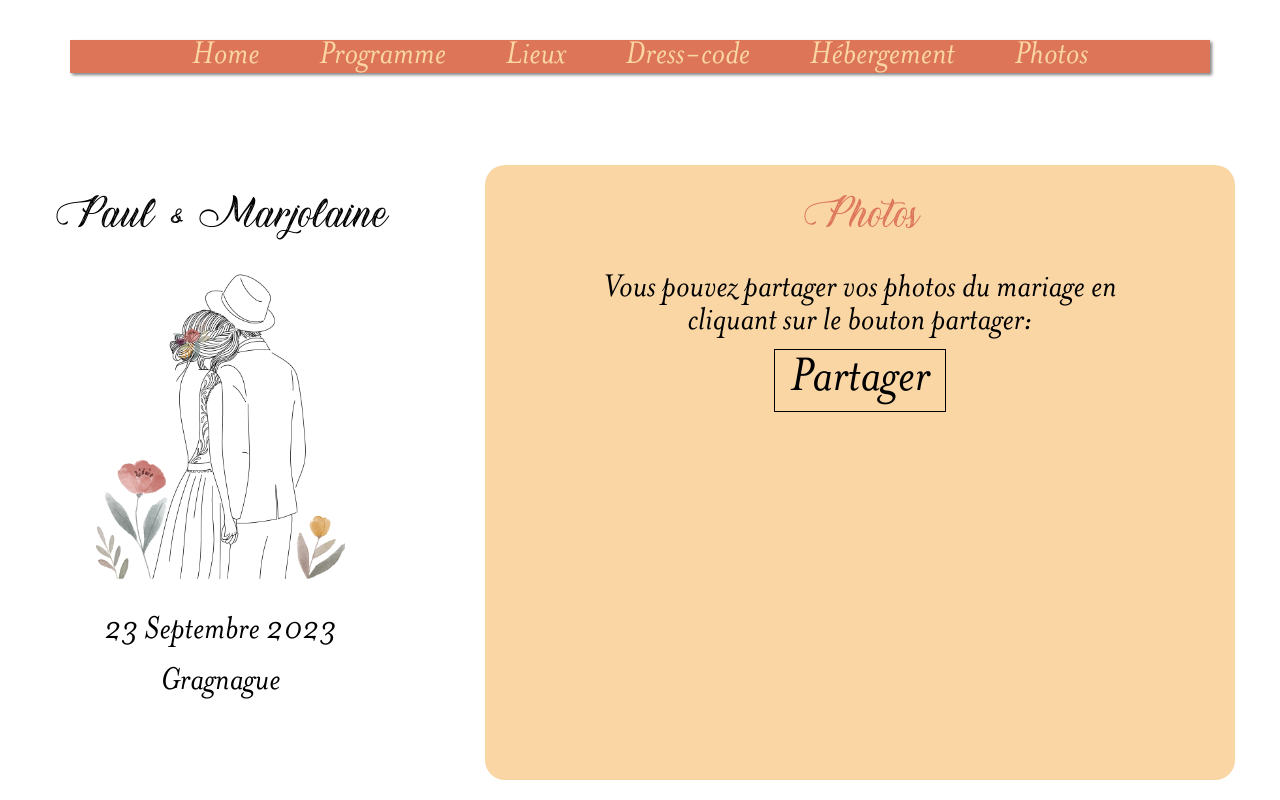
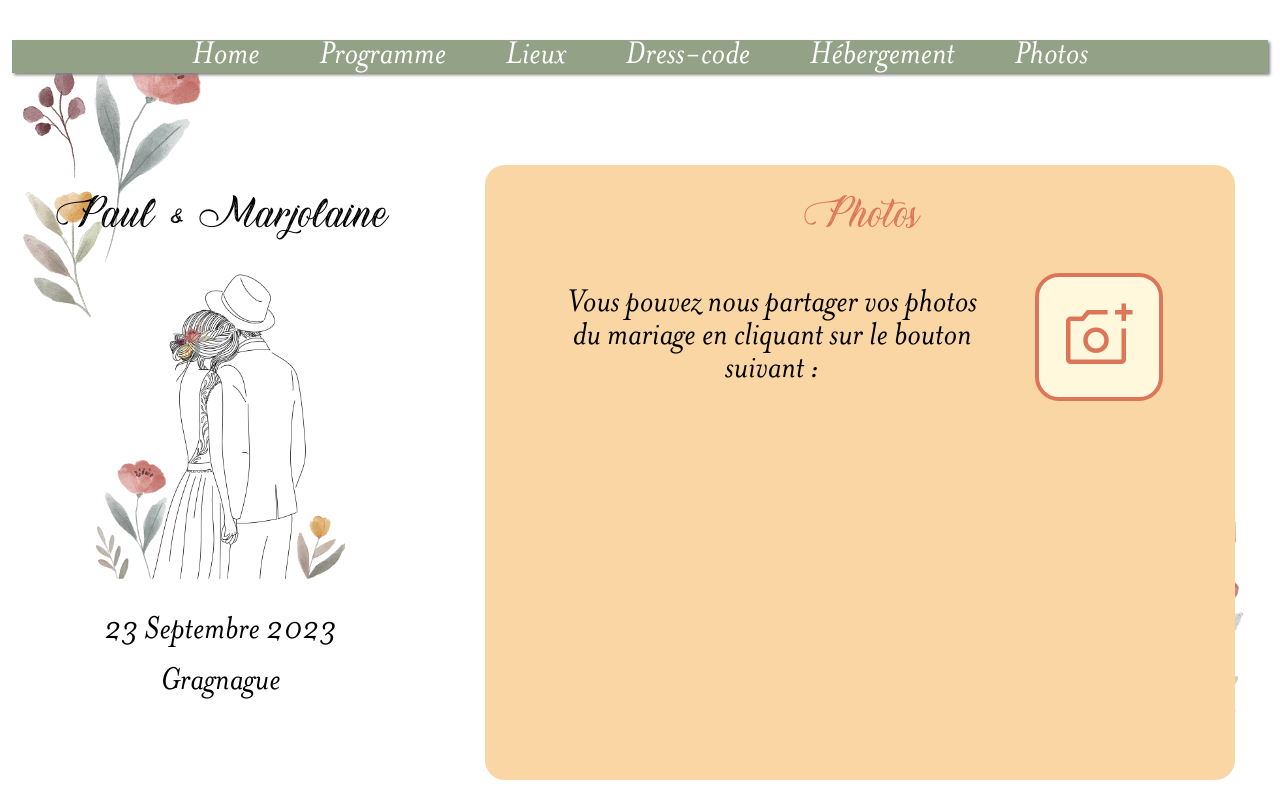
Before and after one commit to lapinoux02/PMFront, a plain HTML site: page index.html in a window 1280 px wide. Both pictures are taken after a click on the element "Photos". Drawn offline with nearby package versions, Linux system fonts and the light colour scheme.

Commit message:
Changed style

```diff
--- a/app.css
+++ b/app.css
@@ -59,13 +59,16 @@ body, html {
     align-items: center;
     overflow-y: auto;
     background: white;
+	background-image: url(assets/fleurs\ coin\ droit.png), url(assets/fleurs\ coin\ gauche.png);
+	background-position: bottom right, top left;
+	background-repeat: no-repeat;
+	background-size: 300px, 300px;
 }
 
 .header {
 	position: fixed;
 	top: 40px;
-	width: calc(100vw - 140px);
-	height: var(--header-height - 70px);
+	padding: 0 150px;
 	box-shadow: 2px 2px 3px grey;
 	display: flex;
 	justify-content: center;
@@ -73,13 +76,13 @@ body, html {
 	align-items: center;
 	font-size: 60px;
 	font-family: honey;
-	background: var(--color1);
+	background: var(--color4);
 }
 
 .header div {
 	margin: 0 30px;
 	cursor: pointer;
-	color: var(--color2);
+	color: white;
 }
 
 .content {
@@ -127,18 +130,20 @@ body, html {
 
 .share {
 	display: flex;
-	flex-direction: column;
+	flex-direction: row;
 	justify-content: center;
 	align-items: center;
 	text-align: center;
-	gap: 10px;
+    gap: 2rem;
 }
 
 .share-button {
-	font-size: 1.5em;
-	border: 1px solid black;
-	padding: 5px 15px;
-	cursor: pointer;
+    font-size: 3rem !important;
+    color: var(--color1);
+    border: 4px solid var(--color1);
+    border-radius: 1rem;
+    padding: 1rem;
+    background: cornsilk;
 }
 
 .file-list {
@@ -148,7 +153,10 @@ body, html {
 
 .file-list .file {
 	display: flex;
-	flex-direction: row;
+	flex-direction: row-reverse;
+	justify-content: flex-end;
+	gap: 1rem;
+	padding-left: 2rem;
 }
 
 
--- a/app.js
+++ b/app.js
@@ -126,17 +126,17 @@ Vue.component('program', {
 Vue.component('photos', {
 	template: `<div id="photos">
 		<h1 class="info-title">Photos</h1>
-		<div class="info-content" style="padding: 0 3rem;">
+		<div class="info-content" style="padding: 0 3rem; display: flex; flex-direction: column; gap: 1rem;">
 			<div @click="openShare" class="share">
-				Vous pouvez partager vos photos du mariage en cliquant sur le bouton partager:
-				<div class="share-button">Partager</div>
+				<span>Vous pouvez nous partager vos photos du mariage en cliquant sur le bouton suivant :</span>
+				<span class="material-symbols-outlined share-button">add_a_photo</span>
 			</div>
-			<div v-if="files.length && files.some(f => !f.status)">Veuillez ne pas quitter la page tant que les fichiers ne sont pas tous uploadés ({{uploads}} / {{files.length}})</div>
-			<div v-else-if="files.length">Téléchargement terminé, merci <span class="material-symbols-outlined" style="color: red">favorite</span></div>
+			<div v-if="files.length && files.some(f => !f.status)" style="font-size: 1rem;">Upload en cours, ne quittez pas la page : {{uploads}} / {{files.length}}</div>
+			<div v-else-if="files.length" style="font-size: 1rem;">Upload terminé <span v-if=errors style="font-size: 1rem;">({{errors}} fichiers en erreur)</span>, merci <span class="material-symbols-outlined" style="color: red">favorite</span></div>
 			<div class="file-list">
 				<div v-for="file in files" class="file">
-					<span>{{file.name}}</span>
-					<span class="material-symbols-outlined" :style="{color: color(file.status)}">{{icon(file.status)}}</span>
+					<span style="font-size: 1rem;">{{file.name}}</span>
+					<span class="material-symbols-outlined" :style="{color: color(file.status), display: 'flex', fontSize: '1rem'}">{{icon(file.status)}}</span>
 				</div>
 			</div>
 		</div>
@@ -145,6 +145,11 @@ Vue.component('photos', {
 		return {
 			files: [],
 			uploads: 0
+		}
+	},
+	computed: {
+		errors() {
+			return this.files.filter(f => f.status === 2).length
 		}
 	},
 	methods: {
```
Also changed, not shown: assets/fleurs coin droit.png (added), assets/fleurs coin gauche.png (added).
